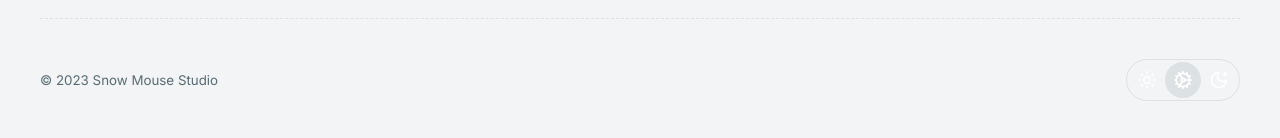
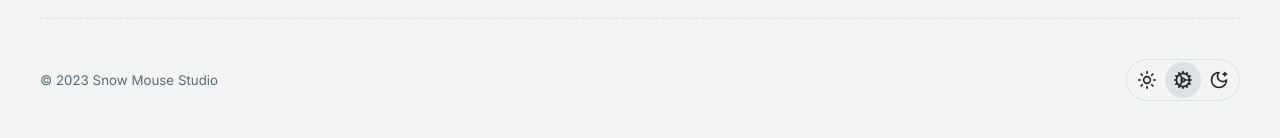
Before and after one commit to snowmousestudio/snowmouse, a Next.js app: page / in a window 1280 px wide. Shown: the part 1126-1264 px from the top of the page. Built offline with nearby package versions, Linux system fonts and the light colour scheme.

Commit message:
Fixed colors and text decorations

```diff
--- a/app/globals.scss
+++ b/app/globals.scss
@@ -225,6 +225,11 @@ h5 {
 h6 {
   font-size: var(--font-xs);
 }
+
+a {
+  text-decoration: none;
+  color: var(--fg);
+}
 /*
   8. Create a root stacking context
 */
--- a/core/common/ThemeSwitch/styles.module.scss
+++ b/core/common/ThemeSwitch/styles.module.scss
@@ -13,7 +13,7 @@
     border-radius: 50%;
     cursor: pointer;
     svg {
-      color: #ffffff;
+      color: var(--fg);
       min-height: 20px;
       max-height: 20px;
       min-width: 20px;
```
